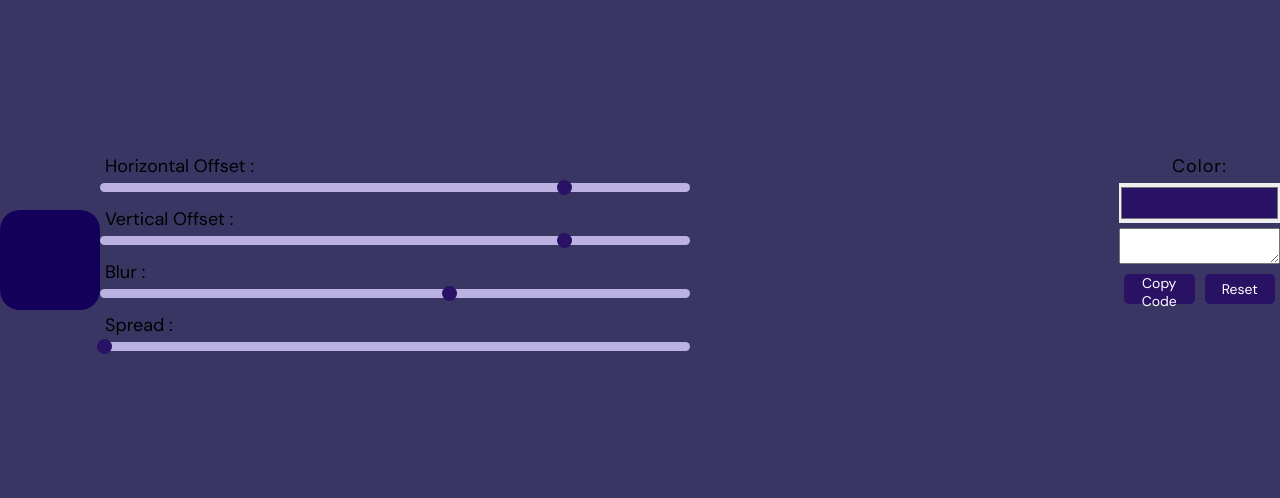
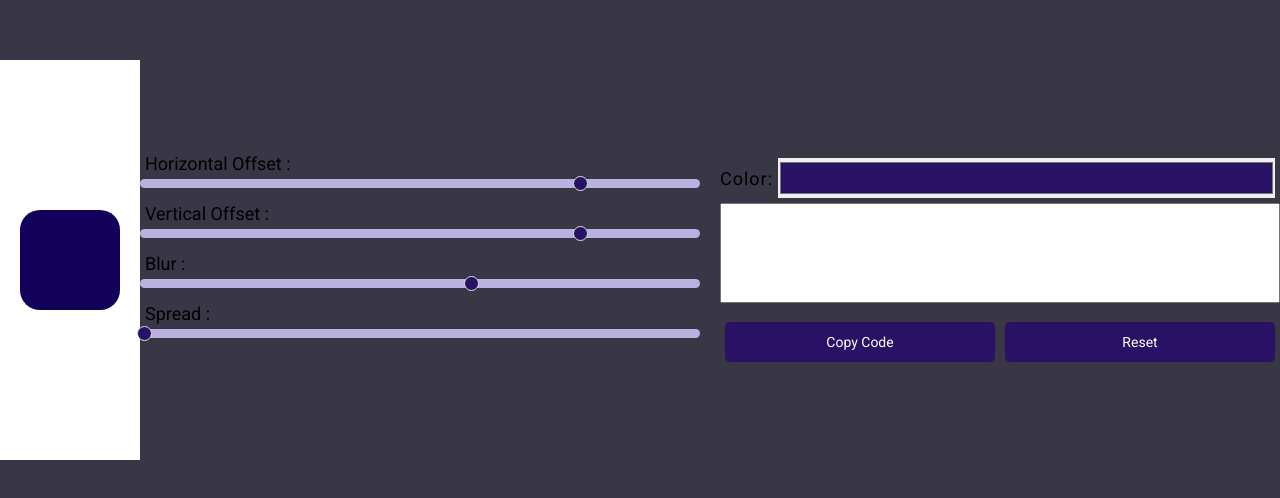
Before and after one commit to codewithandres/-67-Daycode-Box-Shadow-Generator-With-JavaScript, a plain HTML site: page index.html in a window 1280 px wide. Shown: the part 140-638 px from the top of the page. Drawn offline with Linux system fonts and the light colour scheme.

Commit message:
correccion de clases en css

```diff
--- a/css/main.css
+++ b/css/main.css
@@ -1,25 +1,22 @@
-/* google font DM sans*/
-@import url('https://fonts.googleapis.com/css2?family=DM+Sans:ital,opsz,wght@0,9..40,100..1000;1,9..40,100..1000&display=swap');
+@import url('https://fonts.googleapis.com/css2?family=Roboto&display=swap');
 
 :root {
-    --main-color: #393664;
+    --main-color-: #393646;
 }
 
 * {
+    padding: 0;
     margin: 0;
-    padding: 0;
     box-sizing: border-box;
-
-    font-family: "DM Sans", sans-serif;
-    font-optical-sizing: auto;
-    font-style: normal;
+    font-family: Roboto;
 }
 
+
 body {
-    background-color: var(--main-color);
+    background-color: var(--main-color-);
     display: flex;
+    align-items: center;
     justify-content: center;
-    align-items: center;
     height: 100vh;
     margin: 0;
 }
@@ -27,13 +24,15 @@ body {
 #box {
     width: 100px;
     height: 100px;
-    background-color: #13005a;
-    border-radius: 20px;
-    transition: box-shadow .3s ease-in-out;
+    background-color: #13005A;
+    border-radius: 20%;
+    margin: 20px;
+    transition: box-shadow 0.3s ease-in-out;
 }
 
-.box-cotainer {
-    background-color: hsl(0, 0%, 100%);
+.box-container {
+
+    background-color: #fff;
     display: flex;
     justify-content: center;
     align-items: center;
@@ -59,38 +58,39 @@ input {
     align-items: start;
     justify-content: start;
     margin-right: 20px;
+}
 
-    input {
+.value-section input {
     width: 100%;
     margin-top: 10px;
-        background-color: hsl(252, 44%, 79%);
+    background-color: #bbb1e1;
+}
 
-        &[type="range"] {
+.value-section label {
+    font-size: 18px;
+    padding-left: 5px;
+}
+
+input[type="range"] {
     width: 100%;
     margin: 5px 0 15px;
     cursor: pointer;
     border: none;
     border-radius: 5px;
-            appearance: none;
+    -webkit-appearance: none;
+}
 
-            &::-webkit-slider-thumb {
-                appearance: none;
+input[type="range"]::-webkit-slider-thumb {
+    -webkit-appearance: none;
     width: 15px;
     height: 15px;
     background-color: #291165;
+    border: 1px solid #ddd;
     border-radius: 50%;
     margin: -3px;
 }
-        }
-    }
 
-    label {
-        font-size: 18px;
-        padding-left: 5px;
-    }
-}
-
-.ontrols-section {
+.controler-section {
     display: flex;
     flex-direction: column;
     width: 50%;
@@ -98,14 +98,14 @@ input {
 
 .color-part {
     display: flex;
-    flex-direction: column;
+    flex-direction: row;
     justify-content: space-around;
     align-items: center;
+}
 
-    label {
+.color-part label {
     letter-spacing: 1px;
     font-size: 18px;
-    }
 }
 
 #color {
@@ -117,47 +117,52 @@ input {
 .container {
     padding: 20px;
     border-radius: 15px;
-    background-color: hsl(0, 0%, 100%);
+    background-color: #fff;
     display: flex;
+    flex-direction: column;
     align-items: center;
     justify-content: center;
     width: 500px;
     height: auto;
 }
 
-.code-container {
+#code-container {
     width: 100%;
+
+}
 
 #code {
     width: 100%;
-        height: 100%;
+    height: 100px;
+
     padding-top: 5px;
     font-size: 15px;
     margin-bottom: 10px;
     resize: none;
 }
-}
+
 
 .button {
     display: flex;
     width: 100%;
+
 }
 
 button {
     border-radius: 5px;
     border: none;
     cursor: pointer;
-    height: 30px;
     outline: none;
+    height: 40px;
     font-size: 14px;
-    background-color: hsl(257, 71%, 23%);
-    color: hsl(0, 0%, 100%);
+    background-color: #291165;
+    color: #fff;
     margin: 5px;
     width: 100%;
     transition: all .3s linear;
 
-    &:hover {
-        background-color: hsl(257, 69%, 18%);
+}
 
+button:hover {
+    background-color: #200e4d;
 }
-}
```
Lines whose indentation alone changed are shown as unchanged.
